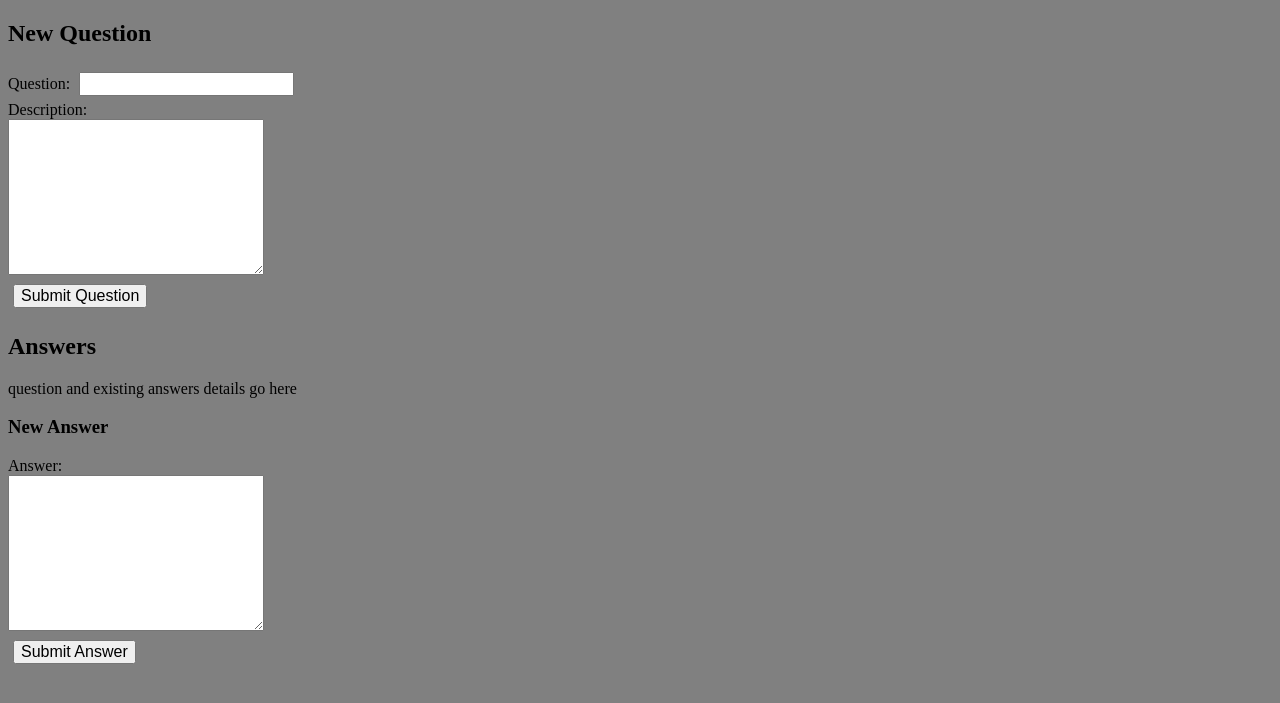
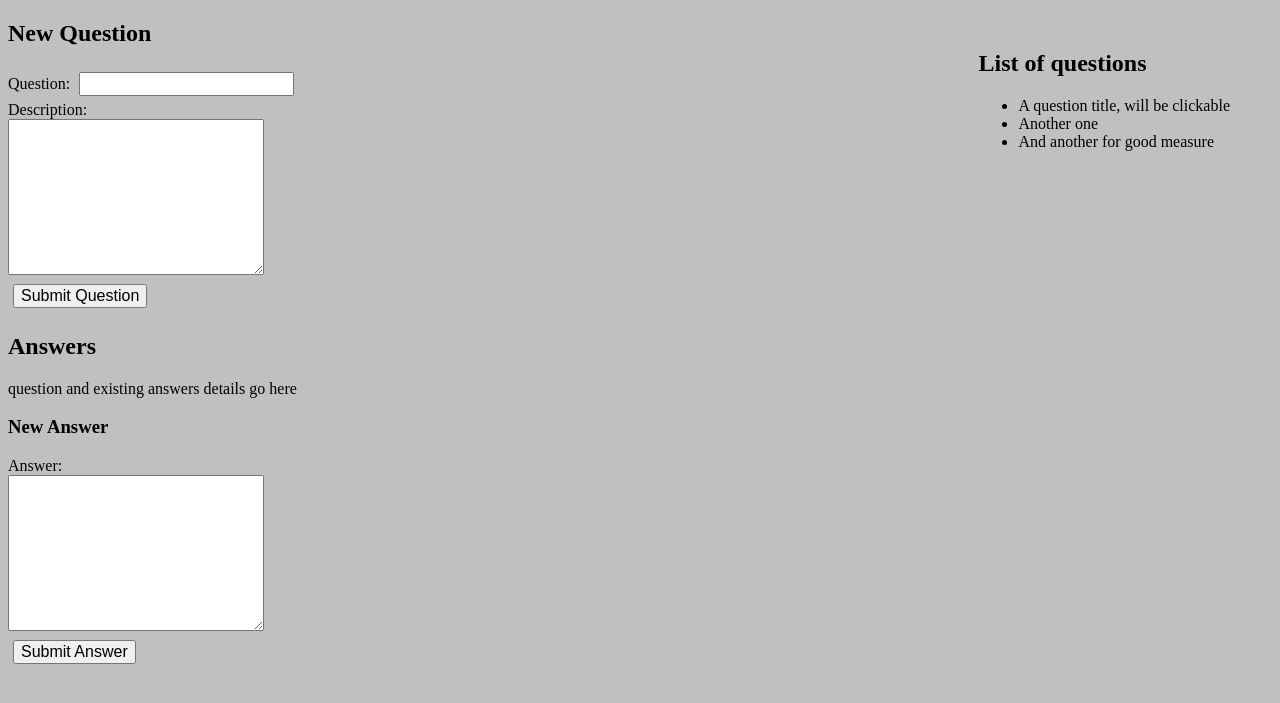
Before and after one commit to TIY-c6-questionbox/question-box, a Django app: page / in a window 1280 px wide. Shown: the top 703 px of the page. Run offline with Django 3.2, Linux system fonts and the light colour scheme; some libraries are stand-ins or nearby versions.

Commit message:
added form for list of questions to html

```diff
--- a/questionboard/static/css/style.css
+++ b/questionboard/static/css/style.css
@@ -1,5 +1,5 @@
 body {
-  background-color: grey;
+  background-color:silver;
 }
 
 #textarea {
@@ -11,3 +11,9 @@ input{
   font-size: 16px;
   margin: 5px;
 }
+
+#list{
+  position: absolute;
+  top: 30px;
+  right: 50px;
+}
--- a/questionboard/templates/index.html
+++ b/questionboard/templates/index.html
@@ -26,6 +26,15 @@
         <input id="button" type="submit" value="Submit Answer">
     </form>
 
+    <form id='list'>
+      <h2>List of questions</h2>
+        <ul>
+          <li>A question title, will be clickable</li>
+          <li>Another one</li>
+          <li>And another for good measure</li>
+        </ul>
+    </form>
+
     <script src="js/jquery-2.2.3.js"></script>
     <script src="js/main.js"></script>
   </body>
```
